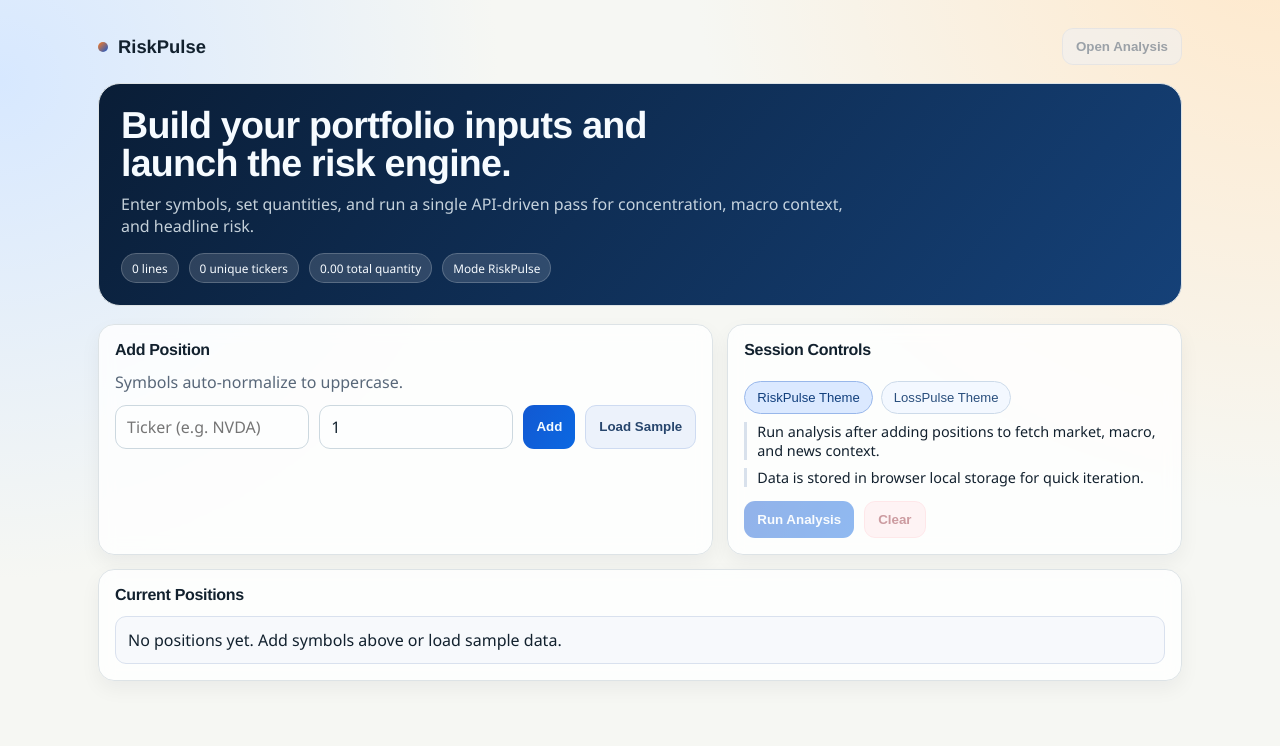
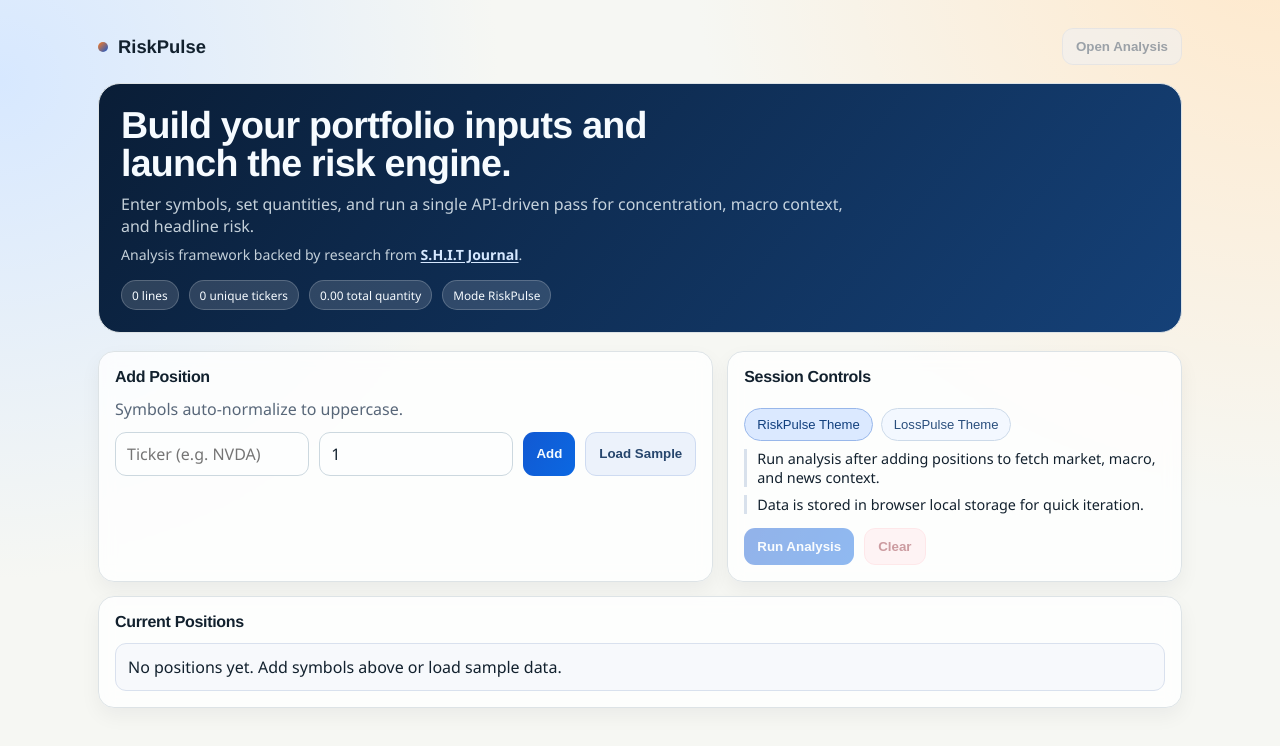
Before and after one commit to BruceGK/RiskPulse, a Next.js app in the folder frontend/: page /portfolio in a window 1280 px wide. Shown: the top 746 px of the page. Built offline with nearby package versions, Linux system fonts and the light colour scheme.

Commit message:
Add S.H.I.T Journal research attribution to hero sections

```diff
--- a/frontend/app/globals.css
+++ b/frontend/app/globals.css
@@ -140,6 +140,18 @@
   margin-top: 10px;
   color: rgba(243, 251, 255, 0.8);
   max-width: 730px;
+}
+
+.research-note {
+  margin-top: 8px;
+  font-size: 0.88rem;
+}
+
+.research-link {
+  text-decoration: underline;
+  text-underline-offset: 2px;
+  color: #d6e8ff;
+  font-weight: 600;
 }
 
 .hero-meta {
--- a/frontend/app/portfolio/page.tsx
+++ b/frontend/app/portfolio/page.tsx
@@ -99,6 +99,13 @@
           {lossMode
             ? "Flip to LossPulse and route your portfolio through pure chaos analytics."
             : "Enter symbols, set quantities, and run a single API-driven pass for concentration, macro context, and headline risk."}
+        </p>
+        <p className="hero-sub research-note">
+          Analysis framework backed by research from{" "}
+          <a href="https://shitjournal.org" target="_blank" rel="noreferrer" className="research-link">
+            S.H.I.T Journal
+          </a>
+          .
         </p>
         <div className="hero-meta">
           <span className="pill">{positions.length} lines</span>
```
Also changed, not shown: frontend/app/analysis/page.tsx (+7 -0 lines).
